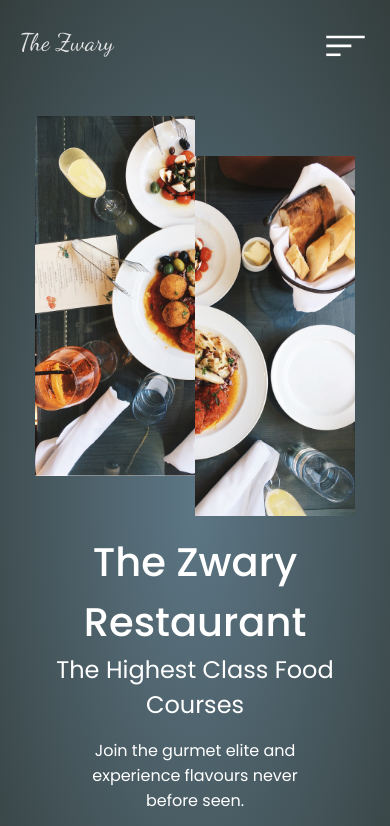
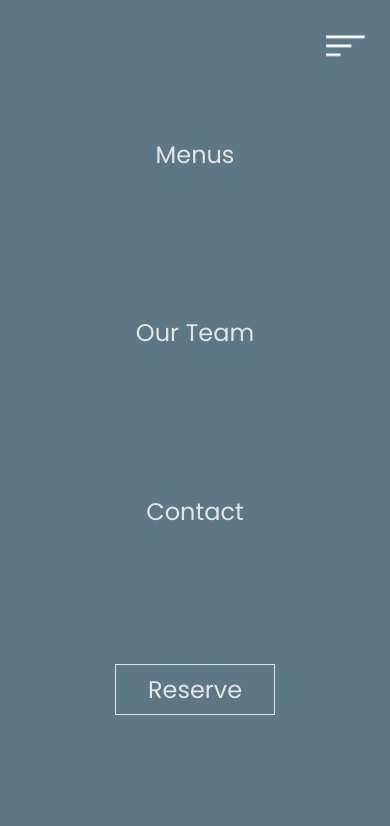
Before and after one commit to Oudwins/zwary, a plain HTML site: page src/index.html in a window 390 px wide. Both pictures are taken after a click on the element 345 px from the left and 48 px from the top of the page. Shown: the top 826 px of the page. Drawn offline with nearby package versions, Linux system fonts and the light colour scheme.

Commit message:
working clip-path property. Super cool

```diff
--- a/src/css/main.css
+++ b/src/css/main.css
@@ -245,7 +245,6 @@ body {
   }
   /* Buger Menu Activate */
   .nav__ul {
-    opacity: 1;
     pointer-events: none;
     position: fixed;
     top: 0;
@@ -254,21 +253,24 @@ body {
     width: 100%;
     flex-direction: column;
     align-items: center;
-    justify-content: center;
+    padding: 35% 0;
+    justify-content: space-between;
     background: #5d7786;
     clip-path: circle(50px at 100% -10%);
     -webkit-clip-path: circle(50px at 100% -10%);
-    transition: clip-path 300ms ease-in;
+    transition: clip-path 400ms ease-out;
   }
   .nav__ul--open {
     clip-path: circle(1400px at 100% -10%);
     -webkit-clip-path: circle(1400px at 100% -10%);
+    pointer-events: all;
   }
   .burger {
     opacity: 1;
     pointer-events: all;
     transform: scale(0.9);
     cursor: pointer;
+    z-index: 1;
   }
 }
 @media screen and (max-width: 640px) {
--- a/src/js/app.js
+++ b/src/js/app.js
@@ -3,6 +3,5 @@ const navUl = document.querySelector('.nav__ul');
 const navItems = document.querySelectorAll('.nav__item');
 
 hamburger.addEventListener('click', () => {
-  navUl.classList.add('.nav__ul--open');
-  console.log('toggled');
+  navUl.classList.toggle('nav__ul--open');
 });
```
